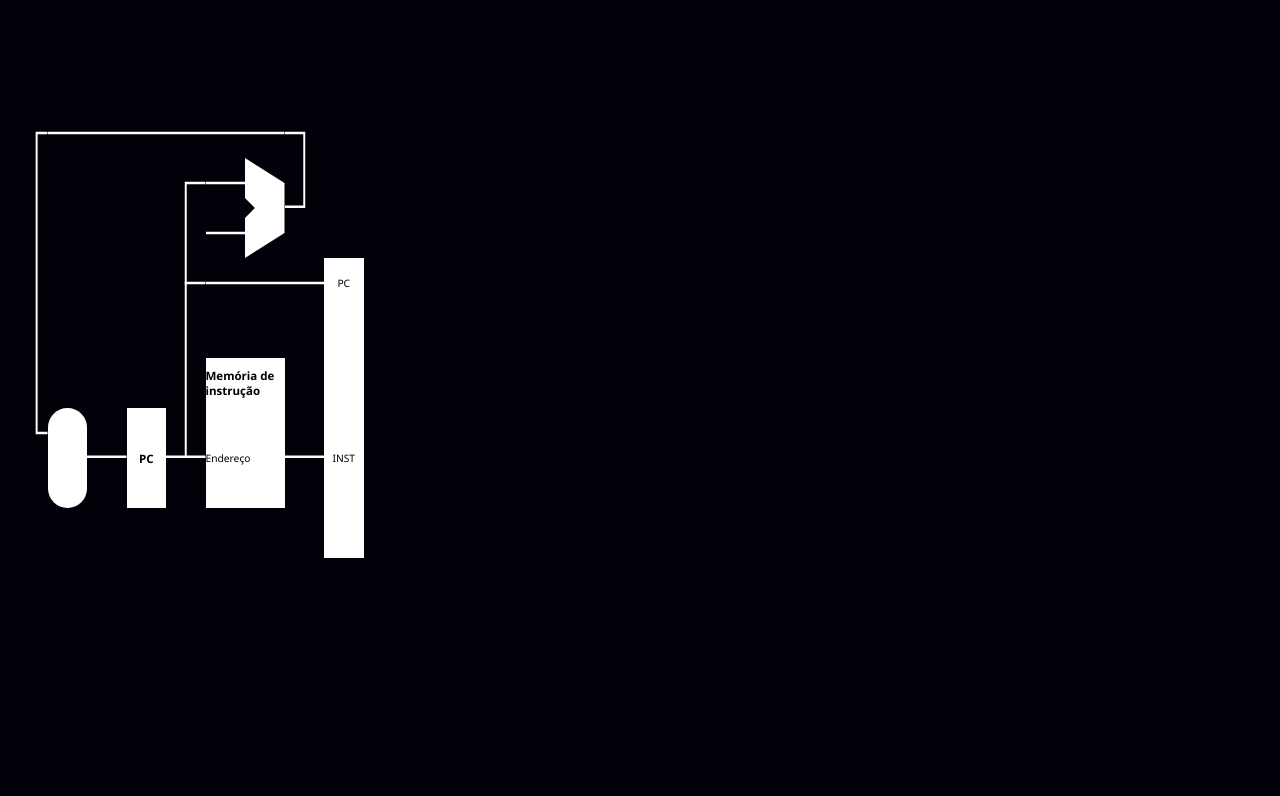
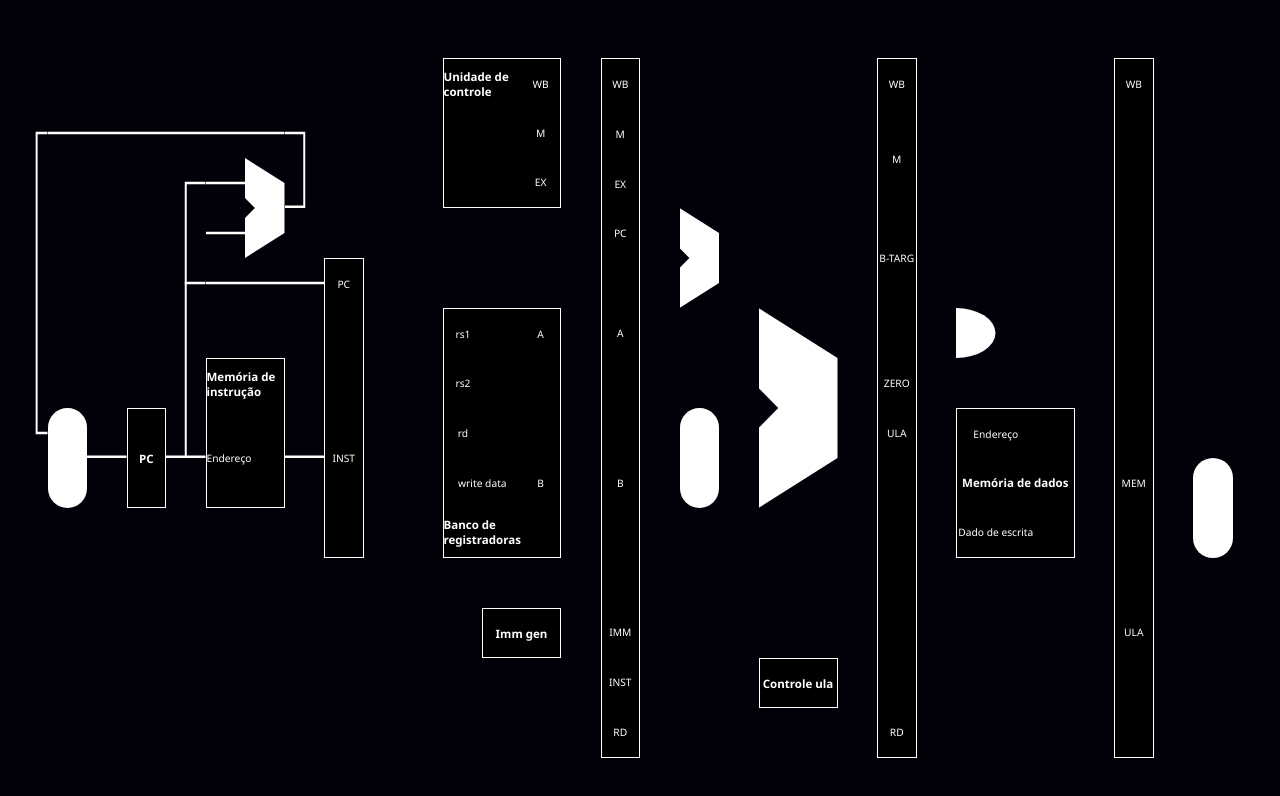
Before and after one commit to vinivid/simulacao_pipeline, a website: page public/index.html in a window 1280 px wide. Drawn offline with Linux system fonts and the light colour scheme.

Commit message:
Todos componentes colocados, só falata os fios

```diff
--- a/public/index.html
+++ b/public/index.html
@@ -38,7 +38,6 @@
 
         <div id="pc4" class="alu-symbol"></div>
 
-
         <div id="inst-mem" class="block-box">
             <div class="block-name">Memória de instrução</div>
             <div class="block-entry-exit">Endereço</div>
@@ -52,29 +51,84 @@
         </div>
 
         <!-- Fim do if -->
+        <!-- Parte do id -->
 
-        <!-- <div id="bco-reg" class="block-box">
+        <div id="bco-reg" class="block-box">
             <div class="block-name">Banco de registradoras</div>
-            <div class="block-entry-exit">Ler reg 1</div>
-            <div class="block-entry-exit">Ler reg 2</div>
-            <div class="block-entry-exit">Escrever na reg</div>
-            <div class="block-entry-exit">Dados para escrita</div>
-            <div class="block-entry-exit">Valor lido 1</div>
-            <div class="block-entry-exit">Valor lido 2</div>
+            <div class="block-entry-exit">rs1</div>
+            <div class="block-entry-exit">rs2</div>
+            <div class="block-entry-exit">rd</div>
+            <div class="block-entry-exit">write data</div>
+            <div class="block-entry-exit">A</div>
+            <div class="block-entry-exit">B</div>
         </div>
 
-        <div id="reg-id-ex"></div>
+        <div id="cu" class="block-box">
+            <div class="block-name">Unidade de controle</div>
+            <div class="block-entry-exit">WB</div>
+            <div class="block-entry-exit">M</div>
+            <div class="block-entry-exit">EX</div>
+        </div>
 
+        <div id="imm-gen" class="block-box">
+            <div class="block-name">Imm gen</div>
+        </div>
+
+        <div id="reg-id" class="block-box">
+            <div class="block-entry-exit">WB</div>
+            <div class="block-entry-exit">M</div>
+            <div class="block-entry-exit">EX</div>
+            <div class="block-entry-exit">PC</div>
+            <div class="block-entry-exit">A</div>
+            <div class="block-entry-exit">B</div>
+            <div class="block-entry-exit">IMM</div>
+            <div class="block-entry-exit">INST</div>
+            <div class="block-entry-exit">RD</div>
+        </div>
+
+        <!-- Fim do id -->
+
+        <!-- inicio do ex-->
         <div id="alu" class="alu-symbol"></div>
 
-        <div id="reg-ex-mem"></div>
+        <div id="pc-plus-imm" class="alu-symbol"></div>
+
+        <div id="alu-src-mux" class="mux-symbol"></div>
+
+        <div id="alu-ctrl" class="block-box">
+            <div class="block-name">Controle ula</div>
+        </div>
+
+        <div id="reg-ex" class="block-box">
+            <div class="block-entry-exit">WB</div>
+            <div class="block-entry-exit">M</div>
+            <div class="block-entry-exit">B-TARG</div>
+            <div class="block-entry-exit">ZERO</div>
+            <div class="block-entry-exit">ULA</div>
+            <div class="block-entry-exit">RD</div>
+        </div>
+
+        <!-- Fim do ex-->
+        <!-- Inicio do mem -->
+
+        <div id="and-branch" class="and-gate"></div>
 
         <div id="memory" class="block-box">
-            <div class="block-name">Mem</div>
+            <div class="block-name">Memória de dados</div>
+            <div class="block-entry-exit">Endereço</div>
+            <div class="block-entry-exit">Dado de escrita</div>
         </div>
 
-        <div id="reg-mem-wb"></div> -->
+        <div id="reg-mem" class="block-box">
+            <div class="block-entry-exit">WB</div>
+            <div class="block-entry-exit">MEM</div>
+            <div class="block-entry-exit">ULA</div>
+        </div>
 
+        <!-- Fim do mem-->
+        <!-- Wb -->
+
+        <div id="data-select-mux" class="mux-symbol"></div>
     </div>
 </body>
 </html>
--- a/public/style.css
+++ b/public/style.css
@@ -82,13 +82,15 @@ body {
 
 /* Caixa de entradas e saidas de um blocco */
 .block-box {
-    background-color: white;
+    background-color: black;
+    border: 0.1vw white solid;
 }
 
 /* Fonte do nome do bloco dentro de um bloco*/
 .block-name {
     font-family: 'Segoe UI', Tahoma, Geneva, Verdana, sans-serif;
     font-size: 0.9vw;
+    color: white;
     font-weight: bold;
     align-content: center;
     margin: auto
@@ -98,8 +100,14 @@ body {
 .block-entry-exit {
     font-family: 'Segoe UI', Tahoma, Geneva, Verdana, sans-serif;
     font-size: 0.8vw;
+    color: white;
     align-content: center;
     margin: auto
+}
+
+.and-gate {
+    background-color: white;
+    clip-path: ellipse(100% 50% at 0 50%);
 }
 
 /* ############################
@@ -111,7 +119,7 @@ body {
     grid-template-rows: repeat(16, 6.25vh);
 }
 
-/* #### Parte do if ### */
+/* ####If ### */
 
 #pcp-4_8_4 {
     grid-column: 8;
@@ -264,50 +272,245 @@ body {
 }
 
 /* ### Fim do if ###*/
+/* ####Id ### */
 
 #bco-reg {
-    grid-row: 3;
-    grid-column: 20;
+    grid-column-start: 12;
+    grid-column-end: 15;
+    grid-row-start: 7;
+    grid-row-end: 12;
 
-    grid-row-start: 3;
-    grid-row-end: 8;
-
-    grid-column-start: 20;
-    grid-column-end: 28;
-
-    display: inline-grid;
+    display: grid;
     grid-template-rows: repeat(5, 1fr);
-    grid-template-columns: 1fr 1fr;
+    grid-template-columns: 1fr 1fr 1fr;
 }
 
-/* Banco de registradoras nome*/
 #bco-reg :nth-child(1) {
+    grid-row: 5;
+    grid-column-start: 1;
+    grid-column-end: 4;
+}
+
+#bco-reg :nth-child(2) {
+    grid-row: 1;
+}
+
+#bco-reg :nth-child(3) {
+    grid-row: 2;
+}
+
+#bco-reg :nth-child(4) {
+    grid-row: 3;
+}
+
+#bco-reg :nth-child(5) {
+    grid-row: 4;
+    grid-column-start: 1;
+    grid-column-end: 3;
+}
+
+#bco-reg :nth-child(6) {
+    grid-row: 1;
+    grid-column: 3;
+}
+
+#bco-reg :nth-child(7) {
+    grid-row: 4;
+    grid-column: 3;
+}
+
+#cu {
+    grid-column-start: 12;
+    grid-column-end: 15;
+    grid-row-start: 2;
+    grid-row-end: 5;
+
+    display: grid;
+    grid-template-columns: repeat(3, 1fr);
+    grid-template-rows: repeat(3, 1fr);
+}
+
+#cu :nth-child(1) {
+    grid-row: 1;
+    grid-column-start: 1;
+    grid-column-end: 3;
+}
+
+#cu :nth-child(2) {
+    grid-row: 1;
+    grid-column: 3;
+}
+
+#cu :nth-child(3) {
+    grid-row: 2;
+    grid-column: 3;
+}
+
+#cu :nth-child(4) {
+    grid-row: 3;
+    grid-column: 3;
+}
+
+#imm-gen {
+    grid-column-start: 13;
+    grid-column-end: 15;
+    grid-row: 13;
+
+    display: flex;
+}
+
+#reg-id {
+    grid-column: 16;
+    grid-row-start: 2;
+    grid-row-end: 16;
+
+    display: grid;
+    grid-template-rows: repeat(14, 1fr);
+}
+
+#reg-id :nth-child(5) {
+    grid-row: 6;
+}
+
+#reg-id :nth-child(6) {
+    grid-row: 9;
+}
+
+#reg-id :nth-child(7) {
+    grid-row: 12;
+}
+
+#reg-id :nth-child(8) {
+    grid-row: 13;
+}
+
+#reg-id :nth-child(9) {
+    grid-row: 14;
+}
+
+
+/* ### Fim do id ###*/
+
+/* ###Ex */
+
+#pc-plus-imm {
+    grid-column: 18;
+    grid-row-start: 5;
+    grid-row-end: 7;
+}
+
+#alu-src-mux {
+    grid-column: 18;
+    grid-row-start: 9;
+    grid-row-end: 11;
+}
+
+#alu-ctrl {
+    grid-column-start: 20;
+    grid-column-end: 22;
+    grid-row: 14;
+
+    display: flex;
+}
+
+#alu {
+    grid-column-start: 20;
+    grid-column-end: 22;
+    grid-row-start: 7;
+    grid-row-end: 11;
+}
+
+#reg-ex {
+    grid-column: 23;
+    grid-row-start: 2;
+    grid-row-end: 16;
+
+    display: grid;
+    grid-template-rows: repeat(14, 1fr);
+}
+
+#reg-ex :nth-child(2) {
+    grid-row-start: 2;
+    grid-row-end: 4;
+}
+
+#reg-ex :nth-child(3) {
+    grid-row-start: 4;
+    grid-row-end: 6;
+}
+
+#reg-ex :nth-child(4) {
+    grid-row: 7;
+}
+
+#reg-ex :nth-child(5) {
+    grid-row: 8;
+}
+
+#reg-ex :nth-child(6) {
+    grid-row: 14;
+}
+/* ### Fim do ex ###*/
+
+/* ###Mem ###*/
+
+#and-branch {
+    grid-column: 25;
+    grid-row: 7;
+}
+
+#memory {
+    grid-column-start: 25;
+    grid-column-end: 28;
+    grid-row-start: 9;
+    grid-row-end: 12;
+
+    display: grid;
+    grid-template-columns: repeat(3, 1fr);
+    grid-template-rows: repeat(3, 1fr);
+}
+
+#memory :nth-child(1) {
+    grid-column-start: 1;
+    grid-column-end: 4;
+    grid-row: 2;
+}
+
+#memory :nth-child(2) {
     grid-column-start: 1;
     grid-column-end: 3;
     grid-row: 1;
 }
 
-/* Ler reg 1*/
-#bco-reg :nth-child(2) {
-    grid-row: 2;
-}
-
-/* Ler reg 2*/
-#bco-reg :nth-child(3) {
+#memory :nth-child(3) {
+    grid-column-start: 1;
+    grid-column-end: 3;
     grid-row: 3;
 }
 
-/* Escrever na reg */
-#bco-reg :nth-child(4) {
-    grid-row: 4;
+#reg-mem {
+    grid-column: 29;
+    grid-row-start: 2;
+    grid-row-end: 16;
+
+    display: grid;
+    grid-template-rows: repeat(14, 1fr);
 }
 
-/* Dados para escrita */
-#bco-reg :nth-child(5) {
-    grid-row: 5;
+#reg-mem :nth-child(2) {
+    grid-row: 9;
 }
 
-#memory {
-    grid-row: 5;
-    grid-column: 20;
+#reg-mem :nth-child(3) {
+    grid-row: 12;
 }
+
+/* ### Fim do mem ###*/
+
+/* ###Wb ###*/
+
+#data-select-mux {
+    grid-column: 31;
+    grid-row-start: 10;
+    grid-row-end: 12;
+}
```
